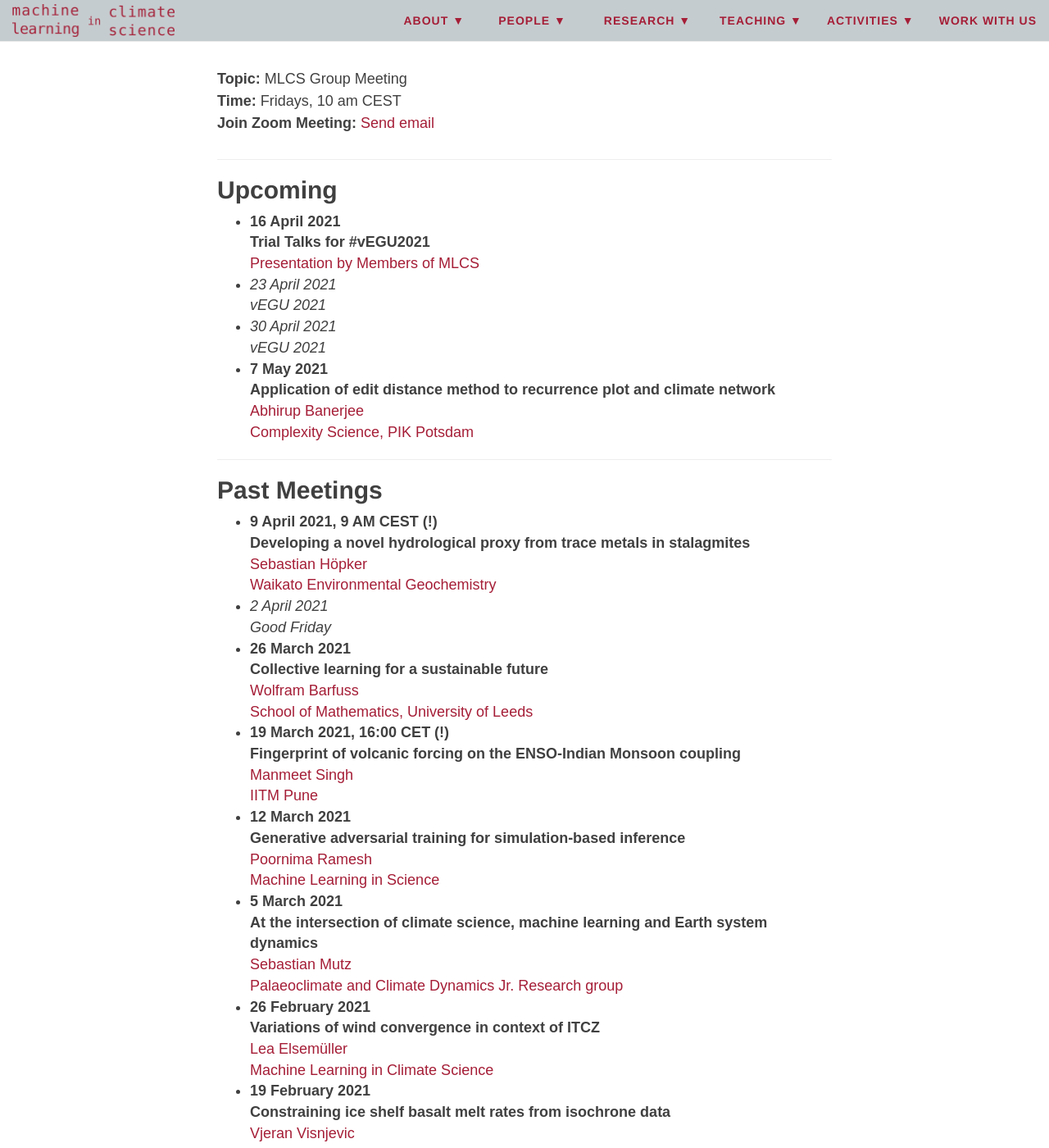
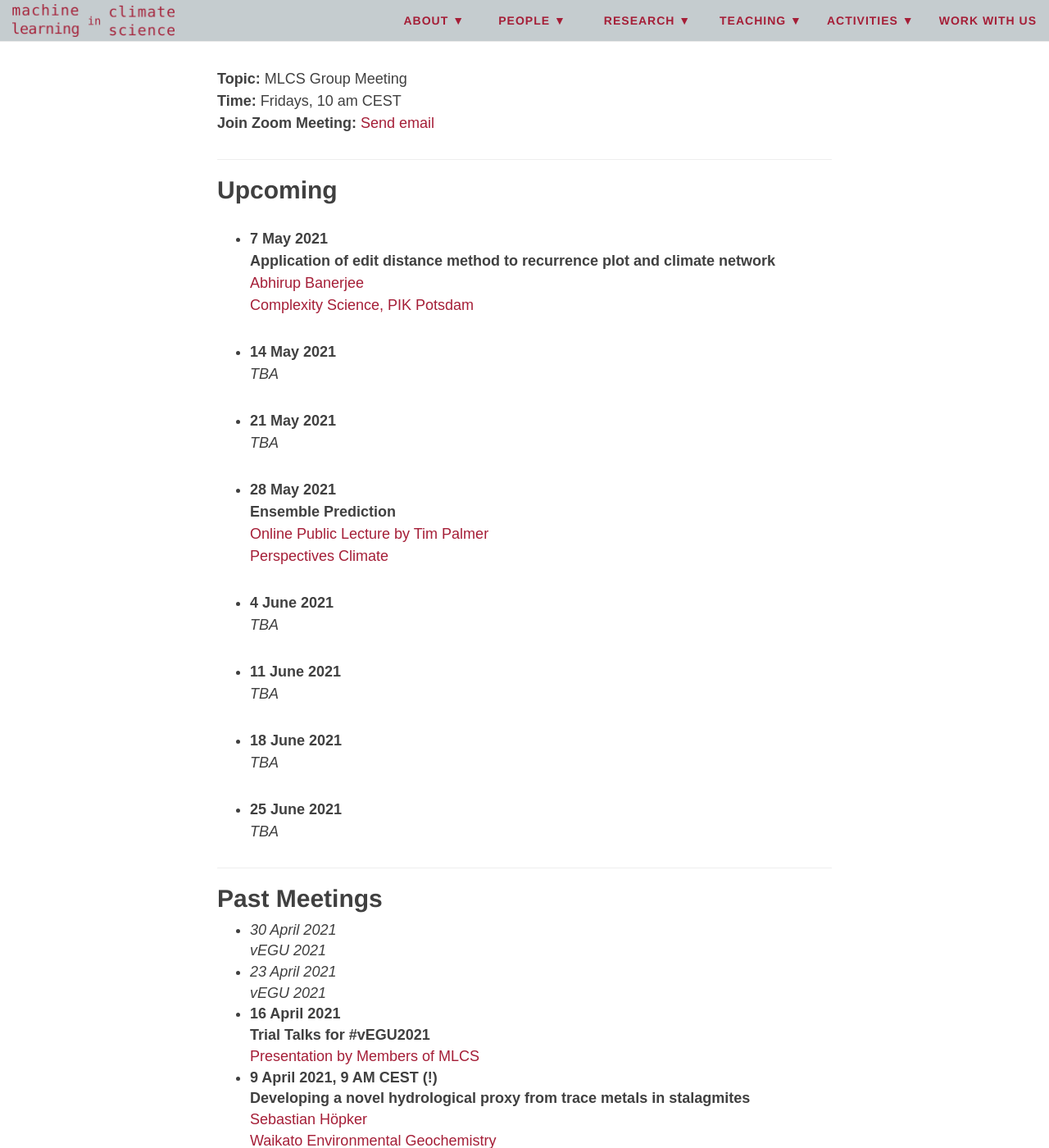
Before and after one commit to mlcs/mlcs.github.io, a Jekyll site: the page built from activities/group-meetings.md, in a window 1280 px wide and 1400 px high, scrolled down 748 px. Shown: the whole window at 82% size. Built offline with Jekyll 4.4.1, drawn with Linux system fonts in a browser that asks for light colours; nearby versions of some CDN libraries.

Commit message:
group meetings -> archive older meetings; create place holders up till June

```diff
--- a/activities/group-meetings.md
+++ b/activities/group-meetings.md
@@ -24,22 +24,46 @@ meetings are entirely on Zoom.
 
 ## Upcoming
 
-+ **16 April 2021**
-**Trial Talks for #vEGU2021**
-[Presentation by Members of MLCS](https://machineclimate.de/about/our-group/#team)
-+ _23 April 2021_
-_vEGU 2021_
-+ _30 April 2021_
-_vEGU 2021_
 + **7 May 2021**
 **Application of edit distance method to recurrence plot and climate network**
 [Abhirup Banerjee](https://www.pik-potsdam.de/members/banerjee)
 [Complexity Science, PIK Potsdam](https://www.pik-potsdam.de/en/institute/departments/complexity-science)
 
++ **14 May 2021**
+_TBA_
+
++ **21 May 2021**
+_TBA_
+
++ **28 May 2021**
+**Ensemble Prediction**
+[Online Public Lecture by Tim Palmer](https://youtu.be/_mm3d1bv9Kw)
+[Perspectives Climate](https://www.youtube.com/channel/UCjgGryoHE55uAhZTDpw8xOg)
+
++ **4 June 2021**
+_TBA_
+
++ **11 June 2021**
+_TBA_
+
++ **18 June 2021**
+_TBA_
+
++ **25 June 2021**
+_TBA_
+
+
 ***
 
 ## Past Meetings
 
++ _30 April 2021_
+_vEGU 2021_
++ _23 April 2021_
+_vEGU 2021_
++ **16 April 2021**
+**Trial Talks for #vEGU2021**
+[Presentation by Members of MLCS](https://machineclimate.de/about/our-group/#team)
 + **9 April 2021, 9 AM CEST (!)**
 **Developing a novel hydrological proxy from trace metals in stalagmites**
 [Sebastian Höpker](https://wegeochem.com/students-and-visitors/#seb-hoepker)
```
